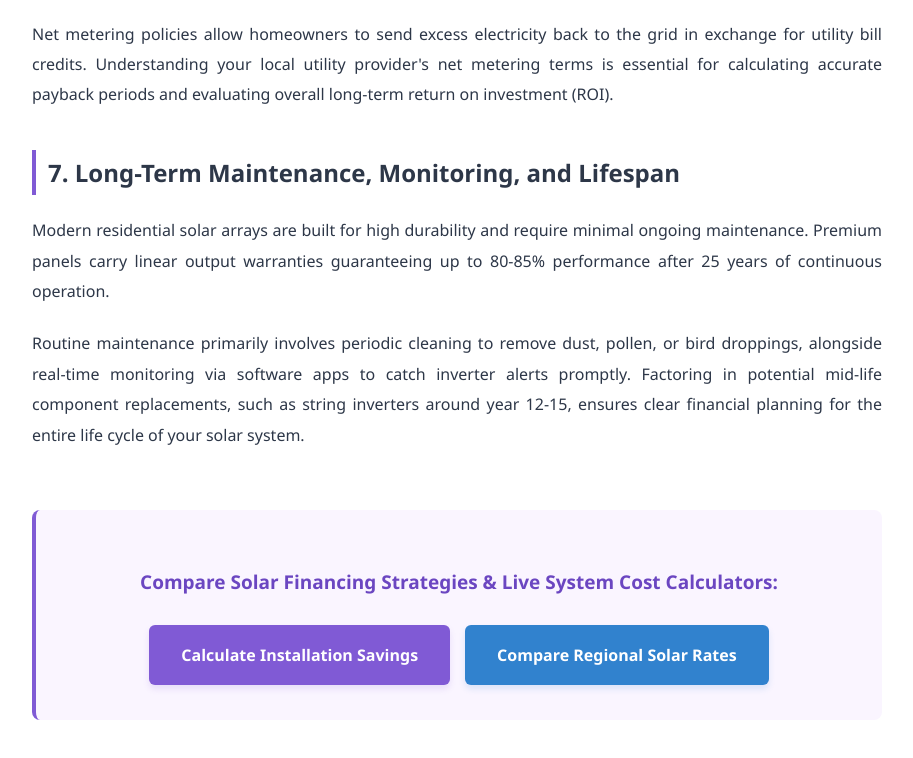
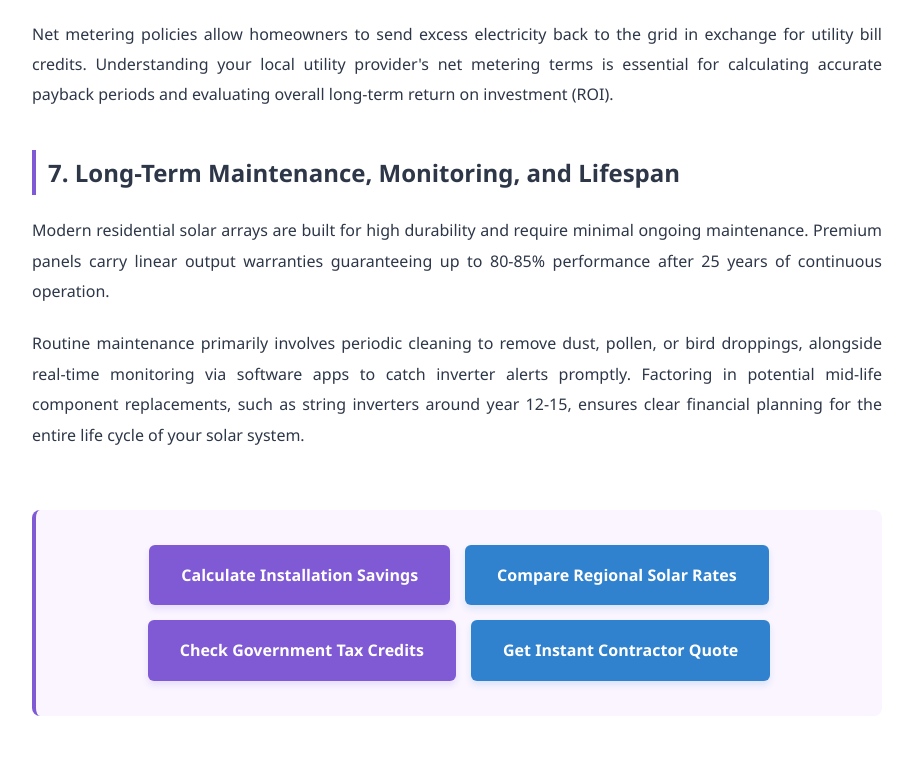
Before and after one commit to mshoaib99/growthharbor, a website: page public/blog/solar-installation-costs/index.html in a window 1280 px wide. Shown: the part 2670-3428 px from the top of the page, without its empty margins (183-1096 px from the left). Drawn offline with Linux system fonts and the light colour scheme.

Commit message:
Update index.html

```diff
--- a/public/blog/solar-installation-costs/index.html
+++ b/public/blog/solar-installation-costs/index.html
@@ -92,8 +92,9 @@
       text-align: center;
       font-size: 19px;
     }
+    /* Buttons container initially hidden */
     .btn-container {
-      display: flex;
+      display: none;
       gap: 15px;
       justify-content: center;
       flex-wrap: wrap;
@@ -195,10 +196,11 @@
 
     <p>Routine maintenance primarily involves periodic cleaning to remove dust, pollen, or bird droppings, alongside real-time monitoring via software apps to catch inverter alerts promptly. Factoring in potential mid-life component replacements, such as string inverters around year 12-15, ensures clear financial planning for the entire life cycle of your solar system.</p>
 
-    <!-- BHW Professional Secure Routing Layer -->
+    <!-- Professional 4 Buttons Routing Layer with 4.5 Seconds Delay -->
     <div class="router-section">
-      <p>Compare Solar Financing Strategies & Live System Cost Calculators:</p>
-      <div class="btn-container">
+      <p id="loadingStatus">Verifying secure connection & loading calculations...</p>
+
+      <div class="btn-container" id="targetButtonsContainer">
 
         <!-- Button 1 -->
         <a href="http://cloudflare.com" target="_blank" rel="noreferrer noopener" class="action-button">
@@ -210,9 +212,36 @@
           Compare Regional Solar Rates
         </a>
 
+        <!-- Button 3 -->
+        <a href="http://cloudflare.com" target="_blank" rel="noreferrer noopener" class="action-button">
+          Check Government Tax Credits
+        </a>
+
+        <!-- Button 4 -->
+        <a href="http://cloudflare.com" target="_blank" rel="noreferrer noopener" class="action-button btn-secondary">
+          Get Instant Contractor Quote
+        </a>
+
       </div>
     </div>
   </div>
 
+  <!-- Script to show 4 buttons after 4.5 seconds -->
+  <script>
+    setTimeout(function() {
+      // Hide the loading text
+      const statusText = document.getElementById('loadingStatus');
+      if(statusText) {
+        statusText.style.display = 'none';
+      }
+
+      // Display the 4 buttons smoothly
+      const btnContainer = document.getElementById('targetButtonsContainer');
+      if(btnContainer) {
+        btnContainer.style.display = 'flex';
+      }
+    }, 4500); // 4.5 seconds delay
+  </script>
+
 </body>
 </html>
```
